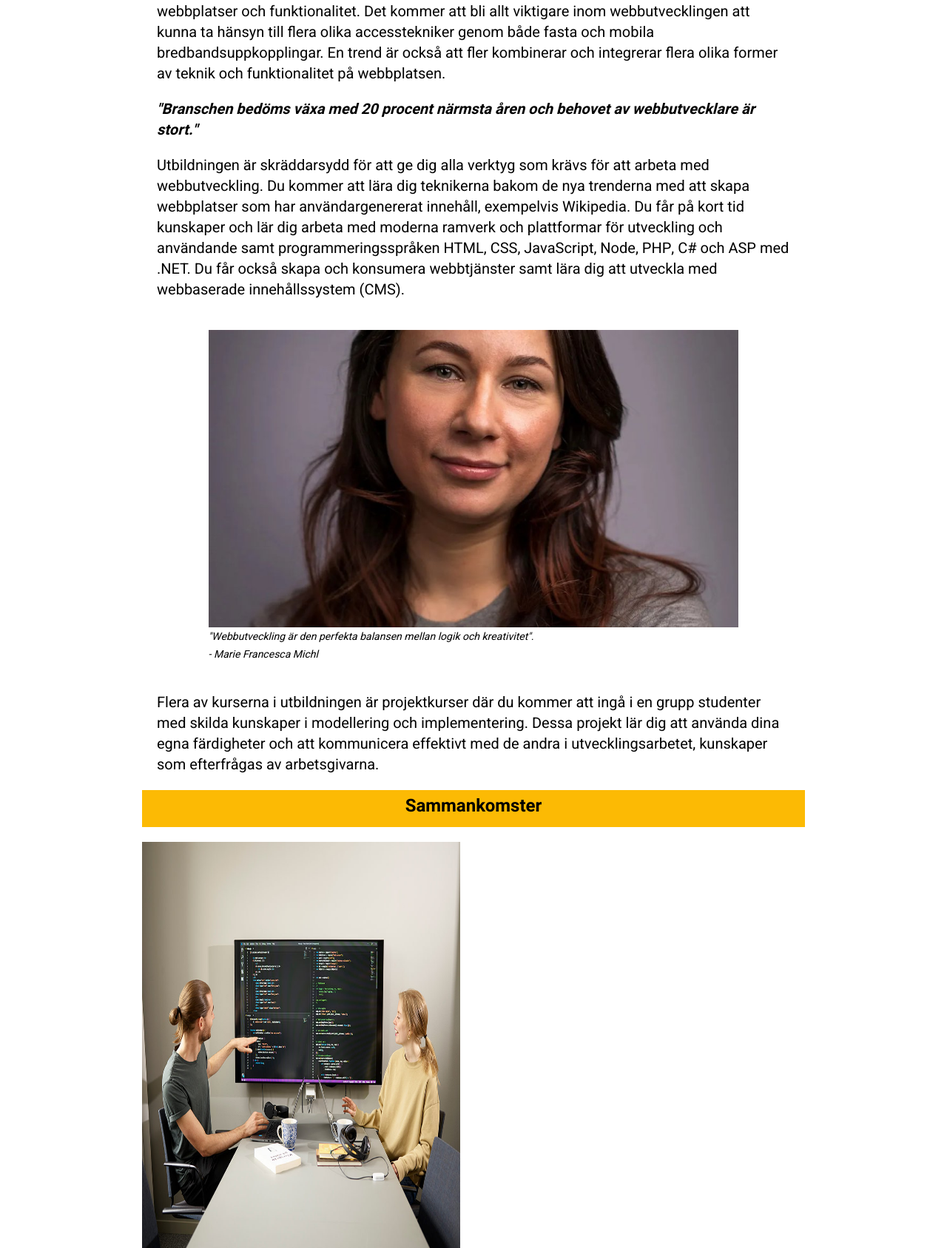
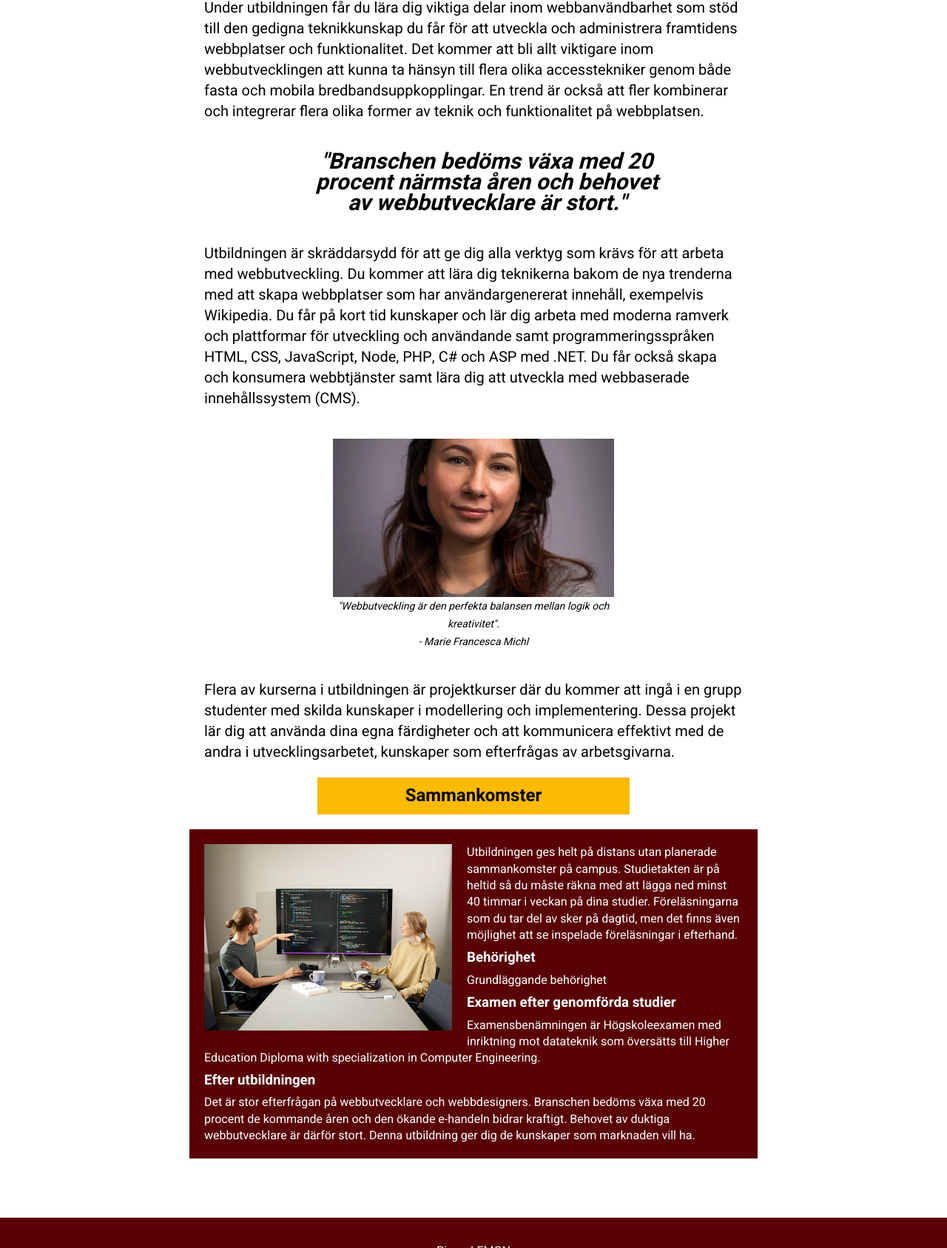
Before and after one commit to lemonecit/DT068G-moment2.2, a plain HTML site: page index.html in a window 1280 px wide. Shown: the part 1113-2800 px from the top of the page at 74% size. Drawn offline with Linux system fonts and the light colour scheme.

Commit message:
aaaasdas

```diff
--- a/css/style.css
+++ b/css/style.css
@@ -3,13 +3,15 @@ body {
 
 margin: 0px;
 padding:0px;
-width:100%;
+/* width:100%; */
 font-family: 'Heebo', sans-serif;
 }
 
 
 /* For devices with width of 480px and less, like phones */
 @media only screen and (max-width: 480px) {
+
+
 
 
         .mobile_menu {
@@ -331,9 +333,16 @@ text-transform: uppercase;
             text-align: center;
         }
 
+        .citat_text {
+            margin-left:auto;
+            margin-right:auto;
+            width:65%;
+
+        }
+
         .citat_img {
 
-            width: 100%;
+            width: 80%;
             margin: auto;
             display: block;
 
@@ -359,7 +368,12 @@ text-transform: uppercase;
         } */
 
 
+        .citat_text {
+            margin-left:auto;
+            margin-right:auto;
+            width:65%;
 
+        }
 
         .mobile_menu {
             display: none;
@@ -513,204 +527,10 @@ text-transform: uppercase;
 
         }
 
+        .sammankomster_image {
 
-
-        .moreDetails {
-            margin-top:20px;
-            margin-bottom:20px;
-            padding:20px;
-            color:white;
-            background-color: #590004;
-
-
-        }
-
-
-        .pointbreak {
-            margin-top:20px;
-            margin-bottom:20px;
-            display: block;
-            font-weight: bold;
-            font-size:20px;
-
-        }
-
-        .citat_layout {
-            margin-top:20px;
-            margin-bottom:20px;
-            width:80%;
-            margin-right:auto;
-            margin-left:auto;
-
-        }
-
-        .citat_layout img {
-
-            text-align: center;
-        }
-
-        .citat_img {
-
-            width: 100%;
-            margin: auto;
-            display: block;
-
-        }
-        cite {
-            font-size:14px;
-
-
-        }
-
-
-
-}
-
-/* For devices with width of 1280px and more, like desktop computers */
-@media only screen and (min-width: 1280px) {
-
-
-    body {
-
-        background-color:white;
-
-        }
-
-
-
-
-        .mobile_menu {
-            display: none;
-
-
-        }
-
-        aside.header_img {
-            margin-top:0;
-            width:100%;
-            display:block;
-
-        }
-
-        .header_img img {
-
-            margin-top:0px;
-
-            height:auto;
-            width: 100%;
-            /* height: 200px;      ; */
-            /* width: calc(425px + (480 - 425) * ((100vw - 480px) / (550 - 480))); */
-
-
-        }
-
-        .header_menu {
-            margin:0;
-            padding:0;
-            width:100%;
-           display:block;
-
-        }
-
-
-
-        .header_mainMain {
-            width:100%;
-
-
-
-
-
-        }
-
-        nav ul {
-
-            margin:0;
-            padding:0;
-            text-align:center;
-        }
-
-        nav ul li {
-            display: inline;
-            background-color:#590004;
-            height:40px;
-            list-style: none;
-            line-height:40px;
-
-        }
-
-        nav ul li a {
-            color:white;
-text-decoration: none;
-
-        }
-
-
-        .header_mobile {
-
-            display: none;
-
-
-        }
-
-
-        h1 {
-
-            clear:both;
-             /* calc(96px + (102 - 96) * ((100vw - 550px) / (550 - 300))) */
-font-size: calc(46px + (55 - 46) * ((100vw - 480px) / (480 - 320)));
-text-align: center;
-text-transform: uppercase;
-
-
-
-        }
-
-        .h2_rubrik {
-            font-size:24px;
-            background-color:#FCBA04;
-            line-height:1.8em;
-            width: 100%;
-            margin:0;
-            padding:0;
-            height:50px;
-            text-align: center;
-            margin-bottom:20px;
-
-        }
-
-        main article img {
-           margin-top: 20px;
-            /* calc(96px + (102 - 96) * ((100vw - 550px) / (550 - 300))) */
-            width: calc(425px + (480 - 425) * ((100vw - 480px) / (550 - 480)));
-            margin:auto;
-            display:unset;
-
-        }
-
-        main {
-
-            width:70%;
-            margin-right:auto;
-            margin-left:auto;
-
-
-        }
-
-        .part_articleI p {
-            font-size:20px;
-            padding:20px;
-
-        }
-
-
-
-
-        p {
-            padding: 0;
-            margin:0;
-            line-height:1.4em;
-            font-weight: 400;
+height:100%;
+float:none;
 
         }
 
@@ -752,7 +572,7 @@ text-transform: uppercase;
 
         .citat_img {
 
-            width: 100%;
+            width: 60%;
             margin: auto;
             display: block;
 
@@ -763,8 +583,264 @@ text-transform: uppercase;
 
         }
 
-        .sammankomster_image {
+
+
+
+}
+
+/* For devices with width of 1280px and more, like desktop computers */
+@media only screen and (min-width: 1050px) {
+
+    h1,h2,h3,h4,h5,h6 {
+        line-height:2em;
+        padding:0;
+        margin:0;
+
+    }
+
+
+   .desktop_twoColumns {
+
+    display:block;
+
+
+   }
+
+
+
+
+
+    footer{
+        margin-top:80px;
+        line-height:90px;
+        color:white;
+        height:100px;
+        clear:both;
+        background-color:#590004;
+        text-align:center;
+        }
+
+
+
+    body {
+
+        background-color:white;
+
+        }
+
+
+
+
+        .mobile_menu {
+            display: none;
+
+
+        }
+
+        aside.header_img {
+            text-align: center;
+            margin-top:0;
+            /* width:65%; */
+            display:block;
+            margin:0 auto;
+
+        }
+
+        .header_img img {
+
+            margin-top:0px;
+
+            height:530px;
+            /* width: 70%; */
+            /* height: 200px;      ; */
+            width: calc(1000px + (1100 - 1000) * ((100vw - 1000px) / (1000 - 600)));
+
+
+        }
+
+        .header_menu {
+            margin:0;
+            padding:0;
+            width:100%;
+           display:block;
+
+        }
+
+
+
+        .header_mainMain {
+        width:100%;
+        display: block;
+
+        }
+
+        nav ul {
+
+            margin:0;
+            padding:0;
+            text-align:center;
+        }
+
+        nav ul li {
+            display: inline;
+            background-color:#590004;
+            height:40px;
+            list-style: none;
+            line-height:40px;
+
+        }
+
+        nav ul li a {
+            color:white;
+text-decoration: none;
+
+        }
+
+
+        .header_mobile {
+
+            display: none;
+
+
+        }
+
+
+        h1 {
+            clear:both;
+            /* calc(96px + (102 - 96) * ((100vw - 550px) / (550 - 300))) */
+            font-size: calc(48px + (50 - 48) * ((100vw - 1000px) / (1100 - 1000)));
+            text-align: center;
+            text-transform: uppercase;
+            }
+
+        .h2_rubrik {
+            font-size:24px;
+            background-color:#FCBA04;
+            line-height:2.1em;
+            width: 55%;
+            margin:0;
+            padding:0;
+            height:50px;
+            text-align: center;
+            margin-bottom:20px;
+            margin-right:auto;
+            margin-left:auto;
+
+        }
+
+        main article img {
+           margin-top: 20px;
+            /* calc(96px + (102 - 96) * ((100vw - 550px) / (550 - 300))) */
+            width: calc(425px + (480 - 425) * ((100vw - 480px) / (550 - 480)));
+            margin:auto;
+            display:unset;
+
+        }
+
+        main {
+
+            width:60%;
+            margin-right:auto;
+            margin-left:auto;
+
+
+        }
+
+        .part_articleI p {
+            font-size:20px;
+            padding:20px;
+
+        }
+
+
+
+
+        p {
+            padding: 0;
+            margin:0;
+            line-height:1.4em;
+            font-weight: 400;
+
+        }
+
+        .a {
+
             width:48%;
+
+        }
+
+
+
+        .moreDetails {
+            /* width:80%; */
+            /* float:right; */
+            margin-top:20px;
+            margin-bottom:20px;
+            padding:20px;
+            color:white;
+            background-color: #590004;
+
+
+        }
+
+
+
+
+        .pointbreak {
+            margin-top: 40px;
+            margin-bottom: 40px;
+            display: block;
+            font-weight: bolder;
+            font-size: 30px;
+            width: 65%;
+            text-align: center;
+
+            position: relative;
+            left: 20%;
+
+        }
+
+        .citat_layout {
+            text-align:center;
+            margin-top:20px;
+            margin-bottom:20px;
+            width:80%;
+            margin-right:auto;
+            margin-left:auto;
+
+        }
+
+        .citat_layout img {
+
+            text-align: center;
+        }
+
+        .citat_img {
+
+            width: 62%;
+            margin: auto;
+            display: block;
+
+        }
+
+
+        .citat_img cite {
+
+            text-align:center;
+            width:50%;
+            margin-left:auto;
+            margin-right:auto;
+
+        }
+
+        cite {
+            font-size:14px;
+
+
+        }
+
+        #sammankomster_image {
+            width:auto;
             float:left;
 
 
@@ -772,19 +848,16 @@ text-transform: uppercase;
         }
 
         .sammankomster_image img {
-            height:551px;
-            width:100%;
-        }
-
-        .moreDetails {
-            margin:0;
-            width:48%;
             float:left;
-
+            padding:20px;
+            height:auto;
+            /* width:100%; */
+            width: calc(300px + (350 - 300) * ((100vw - 1000px) / (1000 - 600)));
         }
 
 
 
 
 
+
 }
--- a/index.html
+++ b/index.html
@@ -1,5 +1,5 @@
 <!DOCTYPE html>
-<html lang="en">
+<html lang="sv">
     <head>
 
             <meta charset="UTF-8">
@@ -35,10 +35,13 @@
 
         <aside class="header_img">
             <picture>
-                <source media="(max-width: 468px)" srcset="bilder/moment2_header.jpeg"\>
 
-                <source media="(max-width: 768px)" srcset="bilder/moment2_header.avif"\>
-                <source media="(min-width: 769px)" srcset="bilder/moment2_header.webp"\>
+                <source type="image/avif" media="(min-width: 768px)" srcset="bilder/abc.avif">
+                <source type="image/webp" media="(max-width: 769px)" srcset="bilder/moment2_header.webp">
+                <source type="image/jpeg" media="(max-width: 468px)" srcset="bilder/moment2_header.jpeg">
+
+
+
 
                 <!-- <source
                 srcset="bilder/CF017374.jpg"
@@ -55,11 +58,12 @@
         <h1>Om kursen</h1>
 
     </header>
+
     <main>
         <section class="part_articleI">
+            <h2 class="h2_rubrik">Webbutveckling</h2>
+            <article>
 
-            <article>
-                <h2 class="h2_rubrik">Webbutveckling</h2>
                 <img class="header_mobile" src="bilder/CF017374.jpg" alt="">
                 <p>Webbutveckling är en het bransch som fortsätter att växa. Med Mittuniversitetets utbildning Webbutveckling i bagaget har du på bara två år lagt grunden för en framgångsrik framtid. Utbildningen riktar sig till dig som har ett intresse för datorer och teknik. Efter studierna kan du arbeta med utveckling, administration och drift av moderna webbplatser. Utbildningen fokuserar på teoretiska och praktiska färdigheter och har stor tyngdpunkt på webbutveckling med moderna hjälpmedel och språk. På kort tid förbereds du för att arbeta med webbutveckling i ditt yrke. Utbildningen ges på distans.
 
@@ -75,9 +79,11 @@
                 <div class="citat_layout">
 
                       <img class="citat_img" src="bilder/marie.jpg" alt="">
+                   <div class="citat_text">
                       <cite>"Webbutveckling är den perfekta balansen mellan logik och kreativitet".
-                    </br> - Marie Francesca Michl
+                    <br> - Marie Francesca Michl
                     </cite>
+                    </div>
                 </div>
                     <p>
                     Flera av kurserna i utbildningen är projektkurser där du kommer att ingå i en grupp studenter med skilda kunskaper i modellering och implementering. Dessa projekt lär dig att använda dina egna färdigheter och att kommunicera effektivt med de andra i utvecklingsarbetet, kunskaper som efterfrågas av arbetsgivarna.
@@ -88,10 +94,15 @@
             </article>
         </section>
 
+        <section>
+            <h2 class="h2_rubrik">Sammankomster</h2>
             <article>
 
-            <h2 class="h2_rubrik">Sammankomster</h2>
-            <aside class="sammankomster_image"><img src="bilder/CF017230.jpg" alt=""></aside>
+
+                <div class="desktop_twoColumns">
+                    <aside class="sammankomster_image">
+                        <img src="bilder/CF017230.jpg" alt=""/>
+                    </aside>
                     <aside class="moreDetails">
                         <p>Utbildningen ges helt på distans utan planerade sammankomster på campus. Studietakten är på heltid så du måste räkna med att lägga ned minst 40 timmar i veckan på dina studier. Föreläsningarna som du tar del av sker på dagtid, men det finns även möjlighet att se inspelade föreläsningar i efterhand.
                         </p>
@@ -111,12 +122,18 @@
 
                     </aside>
 
+                </div>
             </article>
+
+
+        </section>
 
 
         </main>
 
-    <footer></footer>
+
+
+    <footer>Pierre LEMON</footer>
 
 </body>
 </html>
```
Also changed, not shown: bilder/Large_header.avif (added), bilder/abc.avif (added). Lines whose indentation alone changed are shown as unchanged.
